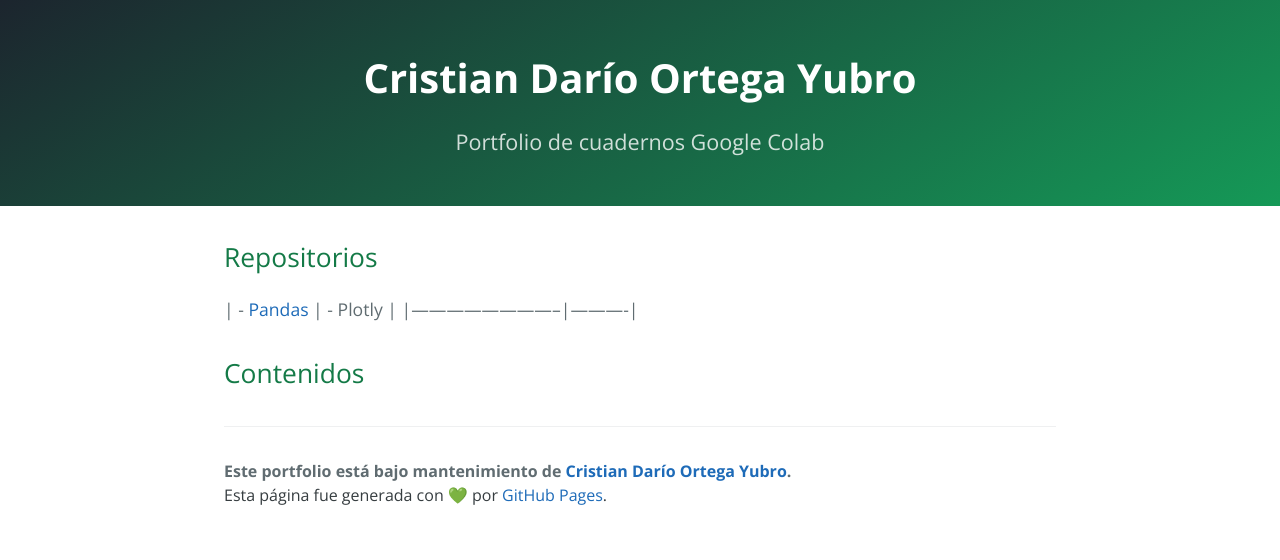
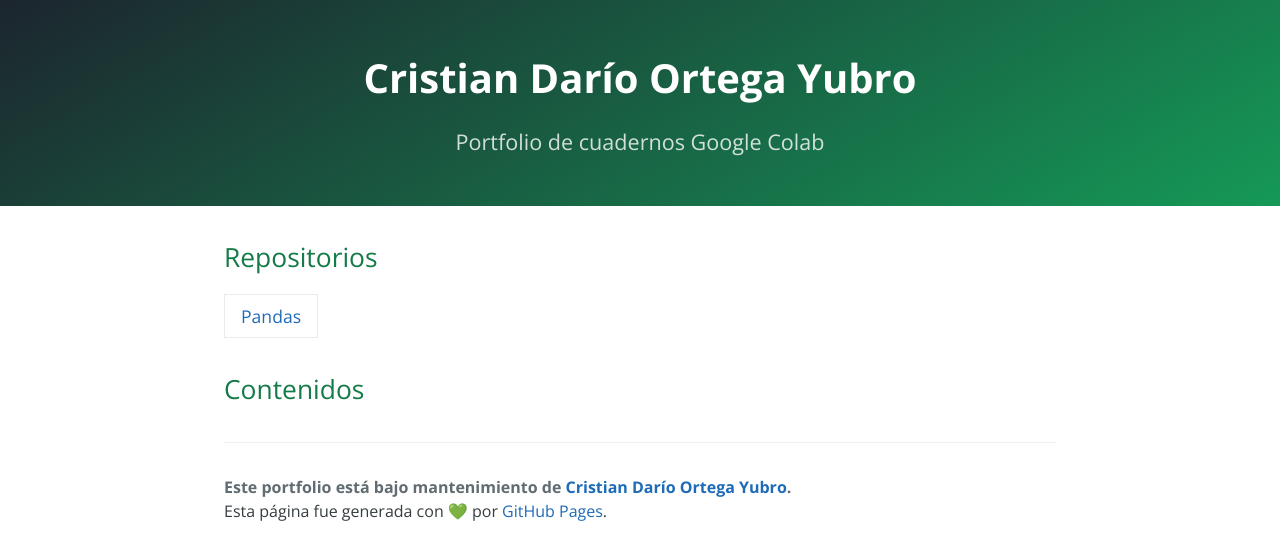
Before and after one commit to cristiandarioortegayubro/portfolio, a Jekyll site: the page built from index.md, in a window 1280 px wide. Shown: the top 560 px of the page. Built offline with Jekyll 4.4.1, drawn with Linux system fonts in a browser that asks for light colours.

Commit message:
Update index.md

```diff
--- a/index.md
+++ b/index.md
@@ -5,8 +5,8 @@ title: portfolio
 
 ## Repositorios
 
-| - [Pandas](md/pandas.md) | - Plotly |
-|--------------------------|----------|
+| [Pandas](md/pandas.md) |
+
 
 ## Contenidos
 
```
